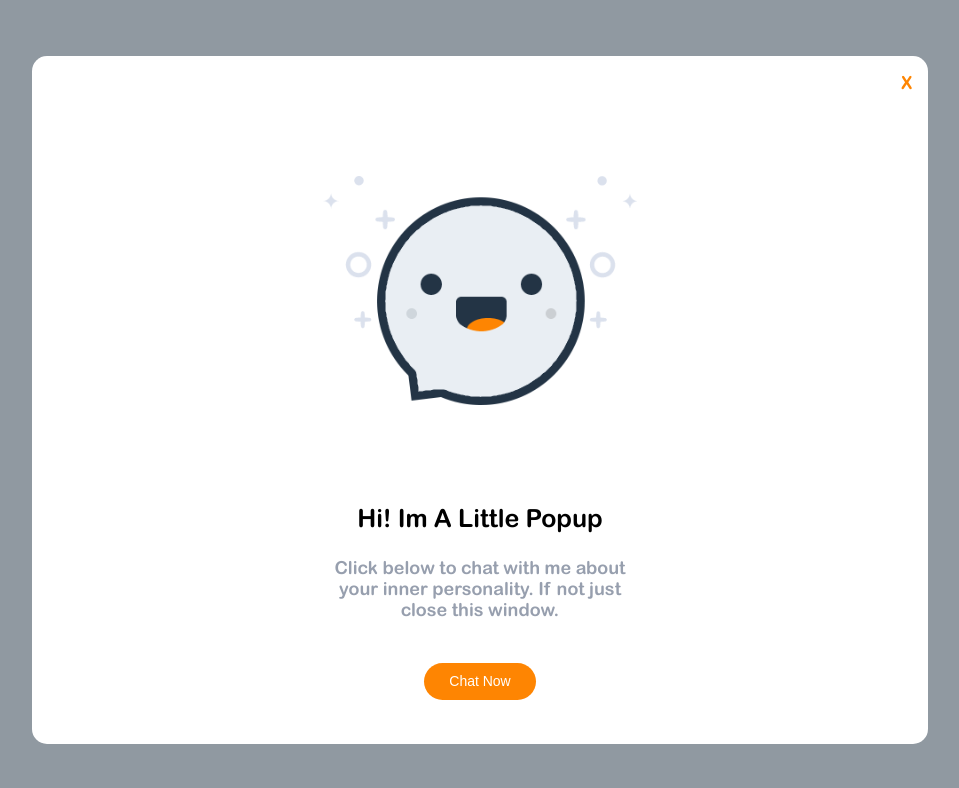
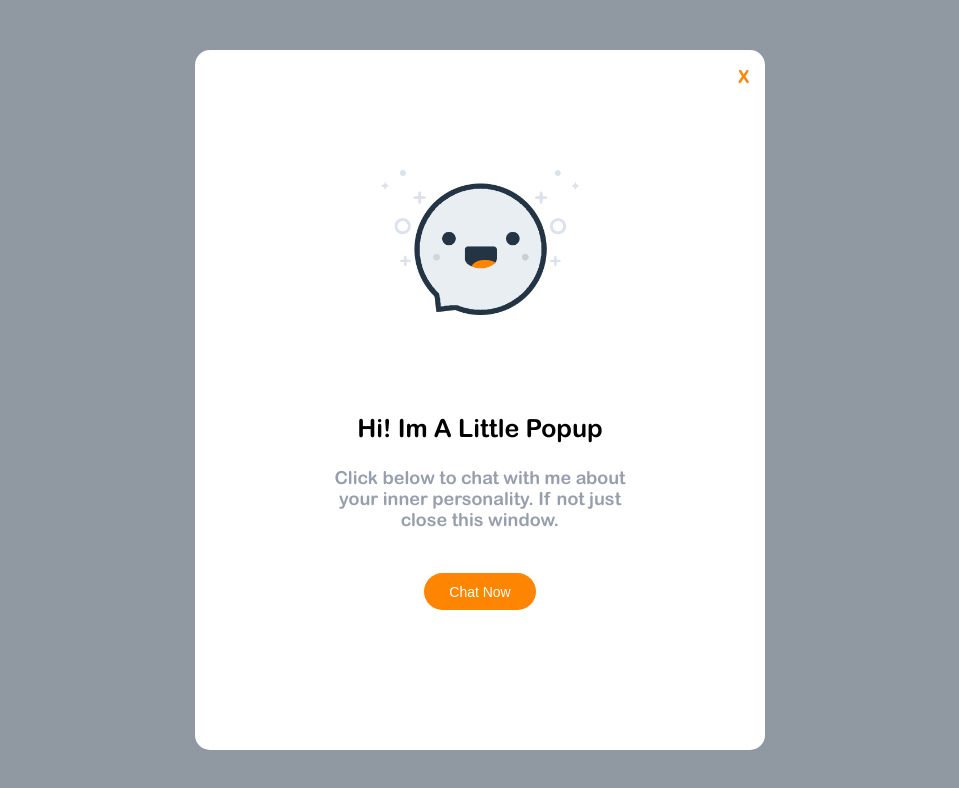
Before and after one commit to denisremix/lesson_9, a plain HTML site: page index.html in a window 1280 px wide. Shown: the whole page, without its empty margins (160-1119 px from the left). Drawn offline with Linux system fonts and the light colour scheme.

Commit message:
corrected all mistakes

```diff
--- a/main.css
+++ b/main.css
@@ -24,16 +24,14 @@ body{
 	right: 0;
 	left: 0;
 	bottom: 0;
-	width: 100%;
-	height: 100%;
 }
 
 .container{
 	background: white;
 	border-radius: 15px;
-	width: 70vw;
-	height: 86vh;
-	position: fixed;
+	width: 570px;
+	height: 700px;
+	position: absolute;
 	left: 50%;
 	top: 50%;
 	text-align: center;
```
Also changed, not shown: index.html (+0 -3 lines).
